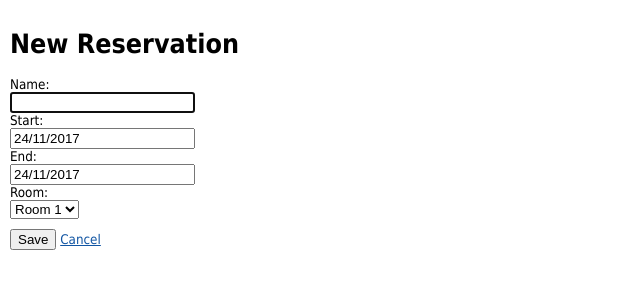
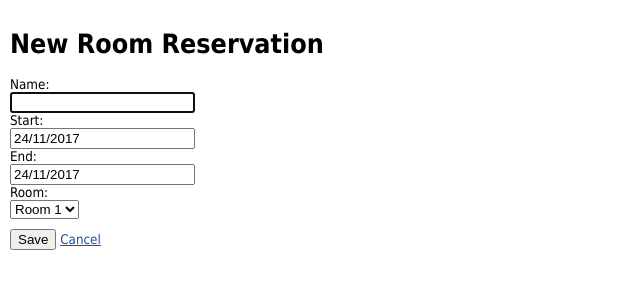
Before and after one commit to meena04/cloverReservation, a PHP site: page /new.php?resource=1 in a window 1280 px wide. Shown: the top 300 px of the page, without its empty margins (0-640 px from the left). Run offline with PHP 8.4, Linux system fonts and the light colour scheme; data comes from the database, SQL or seed files in the repository; data that the repository does not hold is empty.

```diff
--- a/new.php
+++ b/new.php
@@ -23,11 +23,11 @@
         ?>
 
         <div ng-app="main" ng-controller="NewReservationController" style="padding:10px">
-			<!-- Fix for ENI-8 -->
+			<!-- Fix for ENI-23 -->
 			<!-- Uncomment the below line -->
             <!-- New Room Reservation -->
-			<!-- comment the below line as the Fix for ENI-8-->
-            <h1>New Reservation</h1>
+			<!-- comment the below line as the Fix for ENI-23-->
+            <h1>New Room Reservation</h1>
             <div>Name: </div>
             <div><input type="text" id="name" name="name" ng-model="reservation.name" /></div>
             <div>Start:</div>
```
